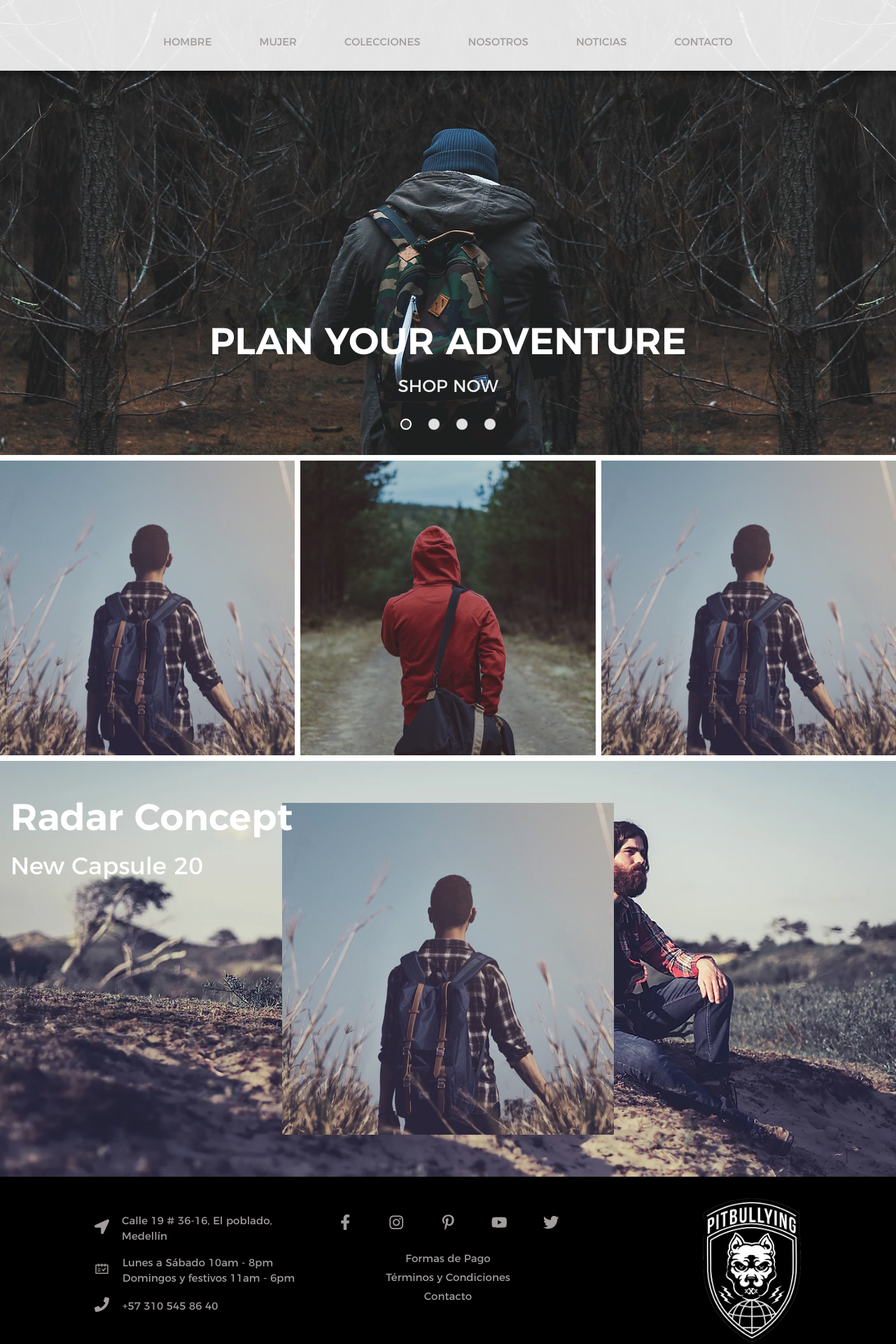
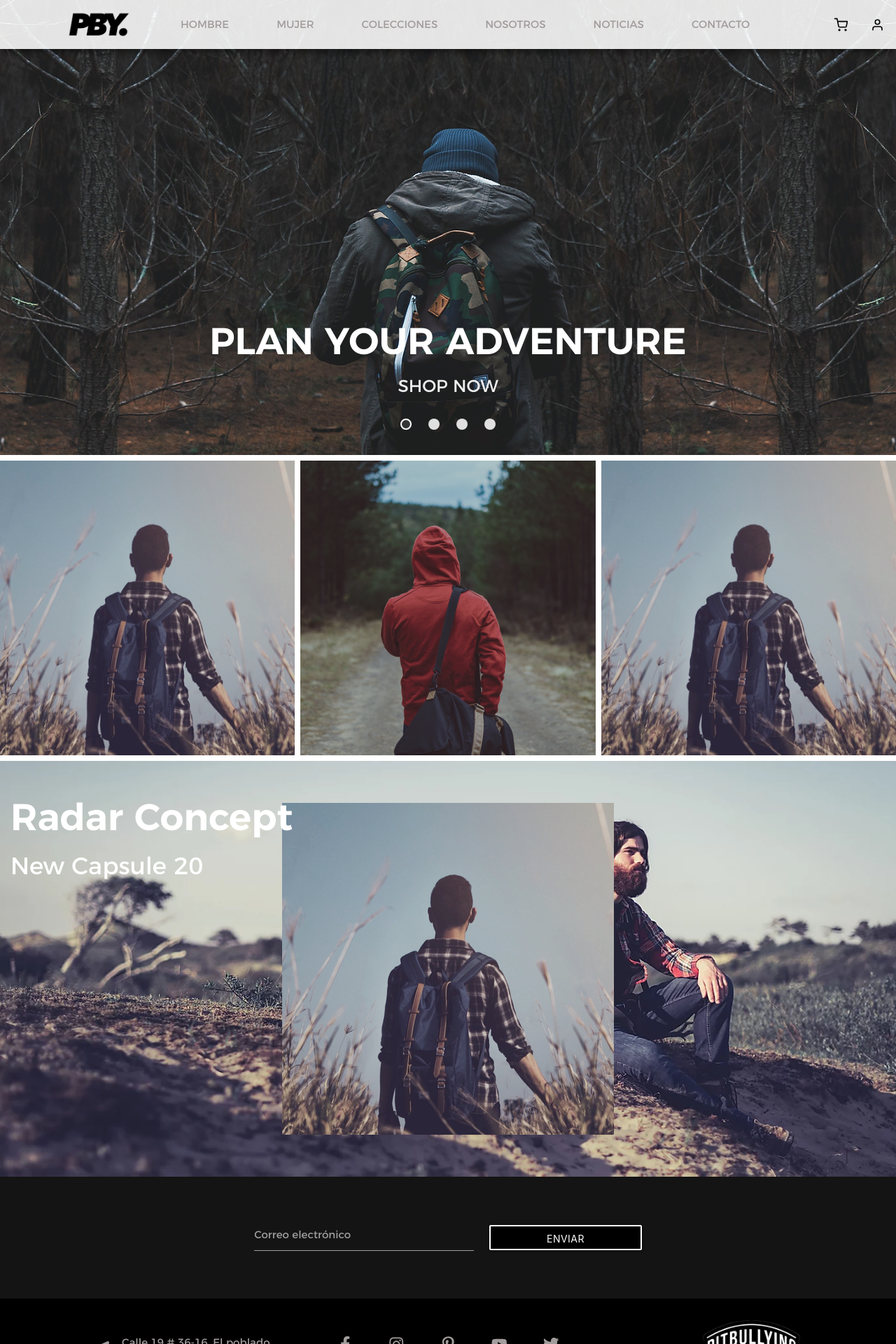
Before and after one commit to santrodriguez-dev/pby-clothing-reactjs, a React (Create React App) app: page / in a window 1280 px wide. Shown: the top 1920 px of the page at 70% size. Built offline with nearby package versions, Linux system fonts and the light colour scheme.

Commit message:
header rediseñado

```diff
--- a/src/components/header/Header.module.scss
+++ b/src/components/header/Header.module.scss
@@ -4,14 +4,83 @@
   position: fixed;
   z-index: 10;
   width: 100%;
-  // background-color: rgba(20, 20, 20, 0.8);
   background-color: rgba(255, 255, 255, 0.88);
-  // border-top: 0px solid rgba(255, 255, 255, 1);
-  // border-bottom: 0px solid rgba(255, 255, 255, 1);
   display: flex;
   -webkit-box-shadow: 0px 6px 7px 0px rgba(0, 0, 0, 0.36);
   -moz-box-shadow: 0px 6px 7px 0px rgba(0, 0, 0, 0.36);
   box-shadow: 0px 6px 7px 0px rgba(0, 0, 0, 0.36);
+
+  .header_container {
+    width: 85%;
+    height: 70px;
+    // background: red;
+    margin: auto;
+    display: grid;
+    grid-template-columns: 140px 1fr 180px;
+    grid-gap: 0 10px;
+
+    .image_content {
+      display: flex;
+      align-items: center;
+      // justify-content: center;
+
+      img {
+        cursor: pointer;
+        width: 90px;
+      }
+    }
+
+    .navigation {
+      // margin: auto;
+      // height: 81px;
+      // margin-top: 20px;
+      list-style: none;
+      display: flex;
+      // max-width: 100%;
+
+      .item_li {
+        cursor: pointer;
+        padding: 0 22px;
+
+        &:first-child {
+          padding-left: 0 !important;
+        }
+
+        &:last-child {
+          padding-right: 0 !important;
+        }
+
+        a {
+          text-decoration-line: none;
+          color: #a29c9c;
+          transition: color 0.4s ease 0s;
+          padding: 0 12px;
+          height: 100%;
+          display: flex;
+          align-items: center;
+
+          &:hover {
+            color: black;
+          }
+        }
+      }
+
+    }
+
+    .icon_buttons {
+      font-size: 1.3em;
+      display: flex;
+      align-items: center;
+      justify-content: flex-end;
+
+      svg {
+        padding: 0.5em;
+        box-sizing: content-box;
+        cursor: pointer;
+        margin-left: 0.7em;
+      }
+    }
+  }
 
   .pasarela_products {
     z-index: 3;
@@ -19,7 +88,7 @@
     background-color: rgba(255, 255, 255, 0.88);
     position: absolute;
     width: 100%;
-    top: 101px;
+    top: 70px;
     transition: all 0.25s ease;
     -webkit-box-shadow: 0px 6px 7px 0px rgba(0, 0, 0, 0.36);
     -moz-box-shadow: 0px 6px 7px 0px rgba(0, 0, 0, 0.36);
@@ -88,41 +157,41 @@
     }
   }
 
-  .nav_list {
-    margin: auto;
-    height: 81px;
-    margin-top: 20px;
-    list-style: none;
-    display: flex;
-    max-width: 100%;
+  // .nav_list {
+  //   margin: auto;
+  //   height: 81px;
+  //   margin-top: 20px;
+  //   list-style: none;
+  //   display: flex;
+  //   max-width: 100%;
 
-    .item_li {
-      cursor: pointer;
-      padding: 0 22px;
+  //   .item_li {
+  //     cursor: pointer;
+  //     padding: 0 22px;
 
-      &:first-child {
-        padding-left: 0 !important;
-      }
+  //     &:first-child {
+  //       padding-left: 0 !important;
+  //     }
 
-      &:last-child {
-        padding-right: 0 !important;
-      }
+  //     &:last-child {
+  //       padding-right: 0 !important;
+  //     }
 
-      a {
-        text-decoration-line: none;
-        color: #a29c9c;
-        transition: color 0.4s ease 0s;
-        padding: 0 12px;
-        height: 100%;
-        display: flex;
-        align-items: center;
+  //     a {
+  //       text-decoration-line: none;
+  //       color: #a29c9c;
+  //       transition: color 0.4s ease 0s;
+  //       padding: 0 12px;
+  //       height: 100%;
+  //       display: flex;
+  //       align-items: center;
 
-        &:hover {
-          color: black;
-        }
-      }
-    }
-  }
+  //       &:hover {
+  //         color: black;
+  //       }
+  //     }
+  //   }
+  // }
 }
 
 .lateral_menu {
--- a/src/components/header/Header.tsx
+++ b/src/components/header/Header.tsx
@@ -1,6 +1,9 @@
 import React, { useState } from 'react';
 import styles from './Header.module.scss'
 import { Link } from 'react-router-dom';
+import FormRegisterModal from '../form-register-modal/Form-register-modal';
+import { FaRegUser } from 'react-icons/fa';
+import { FiUser, FiShoppingCart } from "react-icons/fi";
 
 const Header = () => {
 
@@ -40,32 +43,73 @@ const Header = () => {
     <header className={styles.header} onPointerLeave={() => {
       setShowPasarela(false)
     }}>
-      <div className={styles.pasarela_products} style={{ height: showPasarela ? '220px' : 0, opacity: showPasarela ? '1' : '0' }}>
-        <div className={styles.pasarela_content}>
-          <ul className={styles.new_arrivals}>
-            <a href="">NEW ARRIVALS</a>
-            <li>Tees</li>
-            <li>Shirts</li>
-            <li>Hoodies & Sweaters</li>
-            <li>Jackets & Vests</li>
-            <li>Shorts & Pants</li>
-            <li>Dresses</li>
-            <li>Swimyear</li>
-          </ul>
 
-          <ul className={styles.images_list}>
-            {pasarelaList.slice((itemHover * 5) - 5, (itemHover * 5)).map((item, i) => (
-              <li key={i}>
-                <img src={item.img} alt="" />
-                <span>{item.txt}</span>
-              </li>
-            ))}
-          </ul>
+      <div className={styles.header_container}>
+        <div className={styles.image_content}>
+          <img src="./assets/logo2.png" alt="" />
+        </div>
 
+        <div className={styles.navigation}>
+          <li className={styles.item_li}
+            onPointerOver={() => {
+              setShowPasarela(true)
+              setItemHover(1)
+            }}>
+            <Link to="/">HOMBRE</Link>
+          </li>
+          <li className={styles.item_li}
+            onPointerOver={() => {
+              setShowPasarela(true)
+              setItemHover(2)
+            }}>
+            <a href="./">
+              <span>MUJER</span>
+            </a>
+          </li>
+          <li className={styles.item_li}
+            onPointerOver={() => {
+              setShowPasarela(true)
+              setItemHover(3)
+            }}>
+            <a href="./">
+              <span>COLECCIONES</span>
+            </a>
+          </li>
+          <li className={styles.item_li}
+            onPointerOver={() => {
+              // setShowPasarela(true)
+            }} style={{ zIndex: 2 }}>
+            <a href="./" onClick={() => setshowLateralMenu(!showLateralMenu)}>
+              <span>NOSOTROS</span>
+            </a>
+          </li>
+          <li className={styles.item_li}
+            onClick={() => {
+            }}
+            onPointerOver={() => {
+              // setShowPasarela(true)
+            }}>
+            <a href="./">
+              <span>NOTICIAS</span>
+            </a>
+          </li>
+          <li className={styles.item_li}
+            onPointerOver={() => {
+              // setShowPasarela(true)
+            }}>
+            <Link to="/contacto">CONTACTO</Link>
+          </li>
+        </div>
+
+        <div className={styles.icon_buttons}>
+          <FiShoppingCart />
+          <FiUser />
         </div>
       </div>
 
-      <div className={styles.nav_list}>
+      {/* <FormRegisterModal /> */}
+
+      {/* <div className={styles.nav_list}>
         <li className={styles.item_li}
           onPointerOver={() => {
             setShowPasarela(true)
@@ -101,7 +145,6 @@ const Header = () => {
         </li>
         <li className={styles.item_li}
           onClick={() => {
-
           }}
           onPointerOver={() => {
             // setShowPasarela(true)
@@ -116,12 +159,37 @@ const Header = () => {
           }}>
           <Link to="/contacto">CONTACTO</Link>
         </li>
+      </div> */}
+
+      <div className={styles.pasarela_products} style={{ height: showPasarela ? '220px' : 0, opacity: showPasarela ? '1' : '0' }}>
+        <div className={styles.pasarela_content}>
+          <ul className={styles.new_arrivals}>
+            <a href="">NEW ARRIVALS</a>
+            <li>Tees</li>
+            <li>Shirts</li>
+            <li>Hoodies & Sweaters</li>
+            <li>Jackets & Vests</li>
+            <li>Shorts & Pants</li>
+            <li>Dresses</li>
+            <li>Swimyear</li>
+          </ul>
+
+          <ul className={styles.images_list}>
+            {pasarelaList.slice((itemHover * 5) - 5, (itemHover * 5)).map((item, i) => (
+              <li key={i}>
+                <img src={item.img} alt="" />
+                <span>{item.txt}</span>
+              </li>
+            ))}
+          </ul>
+
+        </div>
       </div>
 
       {/* <div className={styles.lateral_menu} hidden={!showLateralMenu}> */}
-      <div className={styles.lateral_menu} style={{ right: showLateralMenu ? '0' : '-200px' }} >
+      {/* <div className={styles.lateral_menu} style={{ right: showLateralMenu ? '0' : '-200px' }} >
         Menu lateral
-      </div>
+      </div> */}
 
     </header>
   )
--- a/src/components/home/Home.module.scss
+++ b/src/components/home/Home.module.scss
@@ -149,7 +149,7 @@
 }
 
 .subscribe_container {
-  background-color: rgba(162, 156, 156, 0.15);
+  background-color: #141414;
   box-shadow: 0px 0px 5px 0px rgba(2, 2, 2, 0.7);
   border-top: 0px solid rgba(255, 255, 255, 1);
   border-bottom: 0px solid rgba(255, 255, 255, 1);
@@ -159,9 +159,20 @@
 
   form {
     max-width: 85%;
+    width: 45%;
     margin: auto;
     left: 0;
     right: 0;
+
+    input {
+      color: white;
+    }
+
+    button {
+      width: 100%;
+      border: 2px solid;
+      background: black;
+    }
   }
 }
 
--- a/src/components/home/Home.tsx
+++ b/src/components/home/Home.tsx
@@ -13,7 +13,7 @@ import {
 } from "react-icons/fa";
 import { AiOutlineSchedule } from "react-icons/ai";
 
-import { Slider, FormRegisterModal } from '../index';
+import { Slider } from '../index';
 
 function Home() {
   return (
@@ -66,20 +66,19 @@ function Home() {
 </div> */}
 
       {/* Input Subscribe */}
-      {/* <section className={styles.subscribe_container}>
-  <form action="">
-    <div className={styles.group}>
-      <input type="text" required />
-      <span className={styles.highlight}></span>
-      <span className={styles.bar}></span>
-      <label>Enter your email here*</label>
-    </div>
-    <button type="button" className={styles.btn}>
-      <span>SUBSCRIBE</span>
-    </button>
-
-  </form>
-</section> */}
+      <section className={styles.subscribe_container}>
+        <form action="">
+          <div className="row valign-wrapper" style={{ margin: 0 }}>
+            <div className="input-field col s7">
+              <input id="last_name" type="text" />
+              <label htmlFor="last_name">Correo electrónico</label>
+            </div>
+            <div className="input-field col s5">
+              <button className="waves-effect waves-light btn" type="button" name="action">Enviar</button>
+            </div>
+          </div>
+        </form>
+      </section>
 
       {/* Redes Sociales */}
       <section className={styles.social_networks_container}>
--- a/src/components/slider/Slider.scss
+++ b/src/components/slider/Slider.scss
@@ -4,8 +4,6 @@
 }
 
 .slider {
-  width: 900px;
-  // height: 800px !important;
   margin: 0 auto;
 }
 
--- a/src/index.css
+++ b/src/index.scss
@@ -56,3 +56,5 @@ body {
 *::-webkit-scrollbar-thumb {
   background-color: #000000;
 }
+
+$primary-color: color("blue", "lighten-2") !default;
--- a/src/index.tsx
+++ b/src/index.tsx
@@ -1,6 +1,6 @@
 import React from 'react';
 import ReactDOM from 'react-dom';
-import './index.css';
+import './index.scss';
 import App from './App';
 import * as serviceWorker from './serviceWorker';
 
--- a/src/shared/styles/button-material.scss
+++ /dev/null
@@ -1,65 +0,0 @@
-.btn {
-  cursor: pointer;
-  display: inline-block;
-  position: relative;
-  padding: 0;
-  overflow: hidden;
-  border-width: 0;
-  outline: none;
-  border-radius: 2px;
-  box-shadow: 0 1px 4px rgba(0, 0, 0, 0.6);
-  background-color: transparent;
-  color: #ecf0f1;
-  transition: background-color 0.8s;
-  border: 2px solid #757575;
-}
-
-.btn:hover,
-.btn:focus {
-  background-color: rgba(0, 0, 0, 0.57);
-}
-
-.btn > * {
-  position: relative;
-}
-
-.btn span {
-  display: block;
-  padding: 12px 24px;
-}
-
-.btn:before {
-  content: "";
-
-  position: absolute;
-  top: 50%;
-  left: 50%;
-
-  display: block;
-  width: 0;
-  padding-top: 0;
-
-  border-radius: 100%;
-
-  background-color: rgba(236, 240, 241, 0.3);
-
-  -webkit-transform: translate(-50%, -50%);
-  -moz-transform: translate(-50%, -50%);
-  -ms-transform: translate(-50%, -50%);
-  -o-transform: translate(-50%, -50%);
-  transform: translate(-50%, -50%);
-}
-
-.btn:active:before {
-  width: 120%;
-  padding-top: 120%;
-
-  transition: width 0.2s ease-out, padding-top 0.2s ease-out;
-}
-
-/* Styles, not important */
-*,
-*:before,
-*:after {
-  box-sizing: border-box;
-}
```
Also changed, not shown: src/components/form-register-modal/Form-register-modal.tsx (+5 -3 lines), src/shared/styles/input-material.scss (deleted, +0 -120 lines), public/assets/logo2.png, 4 other files (tests, documents, lock files or other folders).
